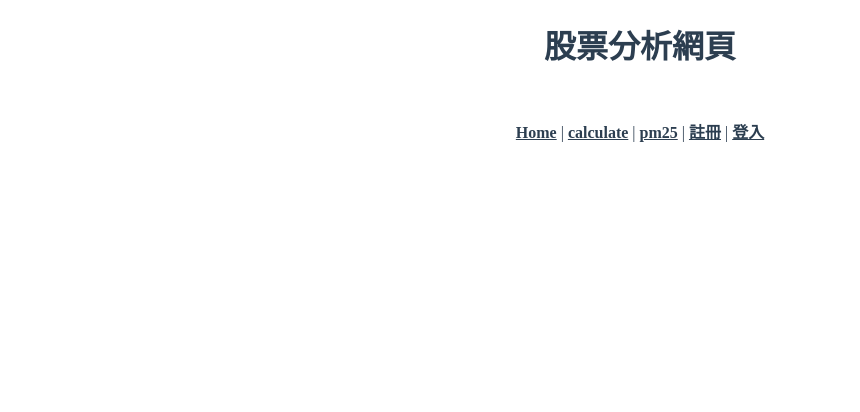
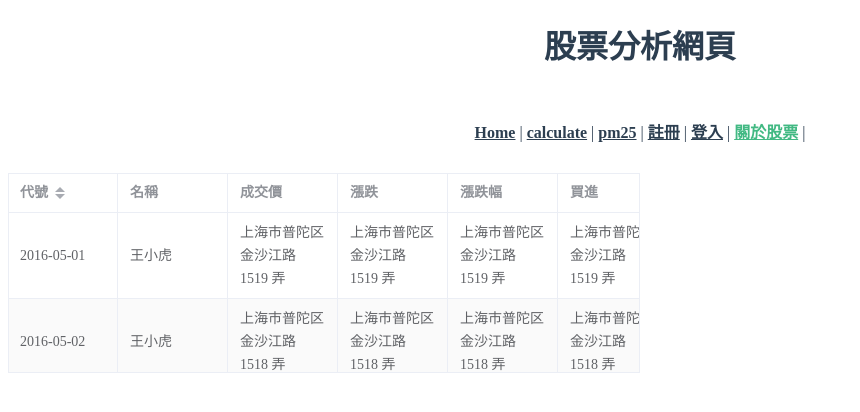
Before and after one commit to TWStockworld/stockworld_web, a Vue app: page /aboutstock in a window 1280 px wide. Shown: the top 412 px of the page, without its empty margins (0-860 px from the left). Built offline with nearby package versions, Linux system fonts and the light colour scheme.

Commit message:
Feat : 新增了一個aboutstock，裡面現在只有分類股票table(只有框架而已)

```diff
--- a/src/App.vue
+++ b/src/App.vue
@@ -7,7 +7,8 @@
     <router-link to="/calculate">calculate</router-link> |
     <router-link to="/pm25">pm25</router-link> |
     <router-link to="/register">註冊</router-link> |
-    <router-link to="/login">登入</router-link>
+    <router-link to="/login">登入</router-link> |
+    <router-link to="/aboutstock">關於股票</router-link> |
   </nav>
   <router-view />
 </template>
--- /dev/null
+++ b/src/components/AboutStock.vue
@@ -0,0 +1,94 @@
+<template>
+  <el-table
+    :data="tableData"
+    border
+    stripe
+    style="width: 50%"
+    max-height="200"
+    :default-sort = "{prop: 'date'}">
+    <el-table-column
+      prop="date"
+      label="代號"
+      sortable
+      width="110">
+    </el-table-column>
+    <el-table-column
+      prop="name"
+      label="名稱"
+      width="110">
+    </el-table-column>
+    <el-table-column
+      prop="address"
+      label="成交價"
+       width="110">
+    </el-table-column>
+    <el-table-column
+      prop="address"
+      label="漲跌"
+       width="110">
+    </el-table-column>
+    <el-table-column
+      prop="address"
+      label="漲跌幅"
+       width="110">
+    </el-table-column>
+    <el-table-column
+      prop="address"
+      label="買進"
+       width="110">
+    </el-table-column>
+    <el-table-column
+      prop="address"
+      label="賣出"
+       width="110">
+    </el-table-column>
+    <el-table-column
+      prop="address"
+      label="開盤"
+       width="110">
+    </el-table-column>
+    <el-table-column
+      prop="address"
+      label="昨收"
+       width="110">
+    </el-table-column>
+    <el-table-column
+      prop="address"
+      label="成交量"
+       width="100">
+    </el-table-column>
+    <el-table-column
+      prop="address"
+      label="時間"
+       width="110">
+    </el-table-column>
+
+
+
+  </el-table>
+</template>
+<script>
+  export default {
+    data() {
+      return {
+        tableData: [{
+          date: '2016-05-02',
+          name: '王小虎',
+          address: '上海市普陀区金沙江路 1518 弄'
+        }, {
+          date: '2016-05-04',
+          name: '王小虎',
+          address: '上海市普陀区金沙江路 1517 弄'
+        }, {
+          date: '2016-05-01',
+          name: '王小虎',
+          address: '上海市普陀区金沙江路 1519 弄'
+        }, {
+          date: '2016-05-03',
+          name: '王小虎',
+          address: '上海市普陀区金沙江路 1516 弄'
+        }]
+      }
+    }
+  }
+</script>
--- a/src/router/index.js
+++ b/src/router/index.js
@@ -4,6 +4,7 @@ import CalculateView from "../views/CalculateView.vue";
 import pm25 from '../views/pm25.vue'
 import RegisterView from "../views/RegisterView.vue";
 import LoginView from "../views/LoginView.vue";
+import AboutStockView from "../views/AboutStockView.vue";
 
 const routes = [{
         path: "/",
@@ -30,6 +31,11 @@ const routes = [{
         name: "login",
         component: LoginView,
     },
+    {
+        path: "/aboutstock",
+        name: "aboutstock",
+        component: AboutStockView,
+    },
 ];
 
 const router = createRouter({
--- /dev/null
+++ b/src/views/AboutStockView.vue
@@ -0,0 +1,19 @@
+<template>
+  <div>
+    <AboutStock />
+  </div>
+</template>
+
+<script>
+
+import AboutStock from "@/components/AboutStock.vue";
+
+export default {
+  name: 'aboutstock',
+  components: {
+    AboutStock
+  }
+
+}
+
+</script>
```
